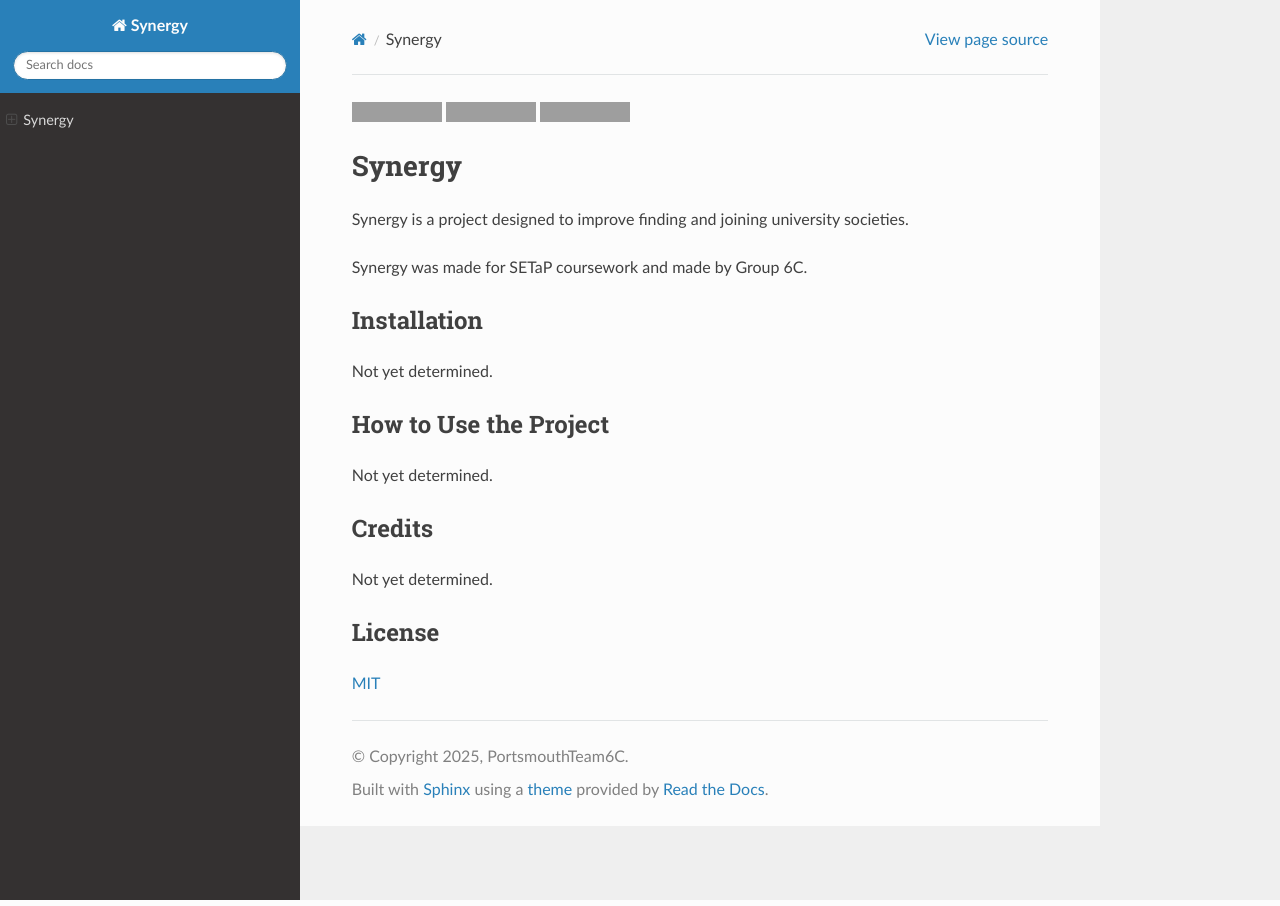
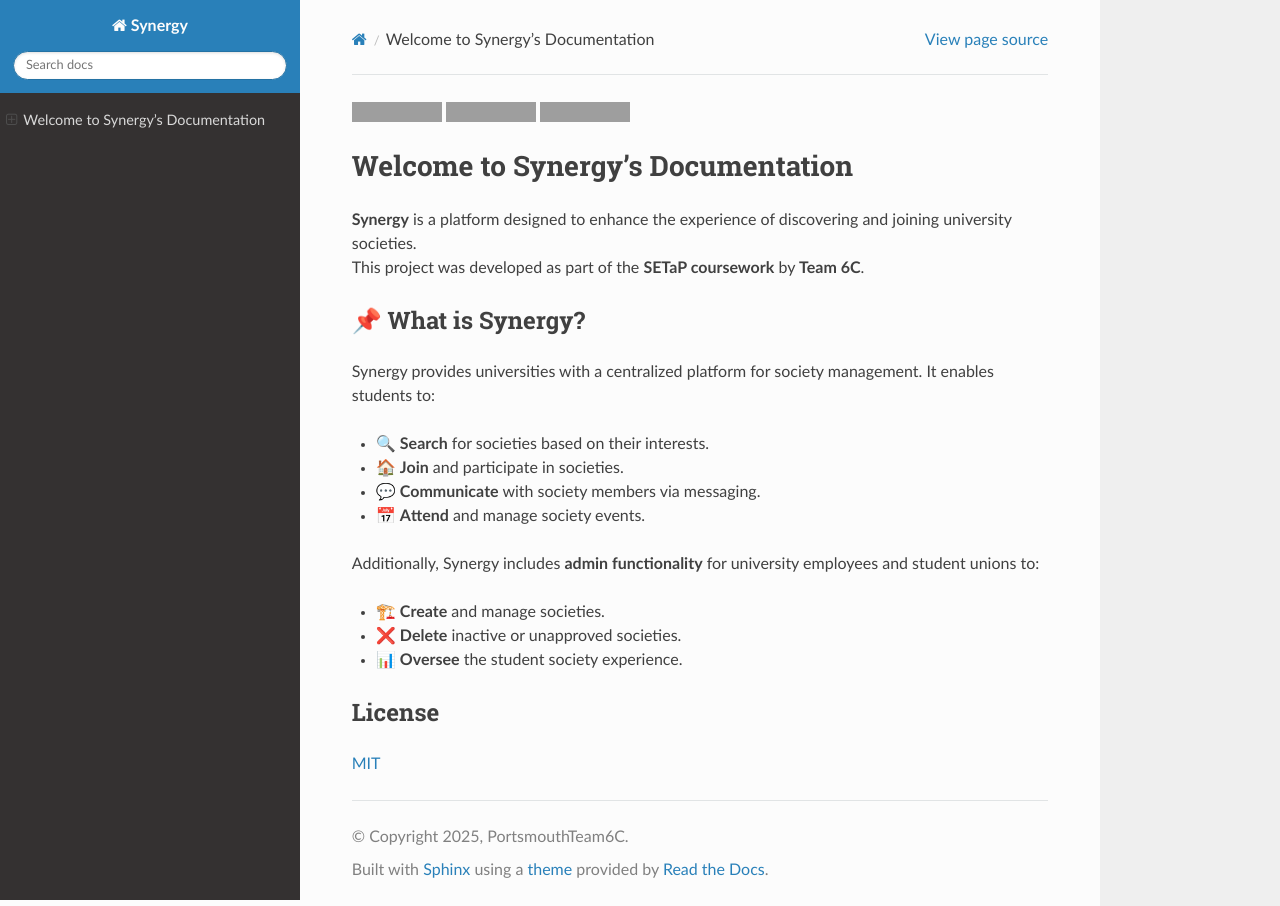
Before and after one commit to PortsmouthTeam6C/SETaP-Code, a Sphinx documentation site: the page built from docs/README.md, in a window 1280 px wide. Built offline with Sphinx 7.4.7 and the Read the Docs theme 3.1.0, drawn with Linux system fonts in a browser that asks for light colours; pages that are not in the unit, such as notebooks, are missing from menus; grey boxes are pictures that could not be loaded.

Commit message:
Update README.md

```diff
--- a/docs/README.md
+++ b/docs/README.md
@@ -2,23 +2,25 @@
 [![License: MIT](https://img.shields.io/badge/License-MIT-yellow.svg)](https://opensource.org/licenses/MIT)
 ![Static Badge](https://img.shields.io/badge/Group-6C-blue)
 
-# Synergy
+# Welcome to Synergy's Documentation
 
-Synergy is a project designed to improve finding and joining university societies.
+**Synergy** is a platform designed to enhance the experience of discovering and joining university societies.
+This project was developed as part of the **SETaP coursework** by **Team 6C**.
 
-Synergy was made for SETaP coursework and made by Group 6C.
+## 📌 What is Synergy?
 
-## Installation
+Synergy provides universities with a centralized platform for society management. It enables students to:
 
-Not yet determined.
+- 🔍 **Search** for societies based on their interests.
+- 🏠 **Join** and participate in societies.
+- 💬 **Communicate** with society members via messaging.
+- 📅 **Attend** and manage society events.
 
-## How to Use the Project
+Additionally, Synergy includes **admin functionality** for university employees and student unions to:
 
-Not yet determined.
-
-## Credits
-
-Not yet determined.
+- 🏗️ **Create** and manage societies.
+- ❌ **Delete** inactive or unapproved societies.
+- 📊 **Oversee** the student society experience.
 
 ## License
 
```
